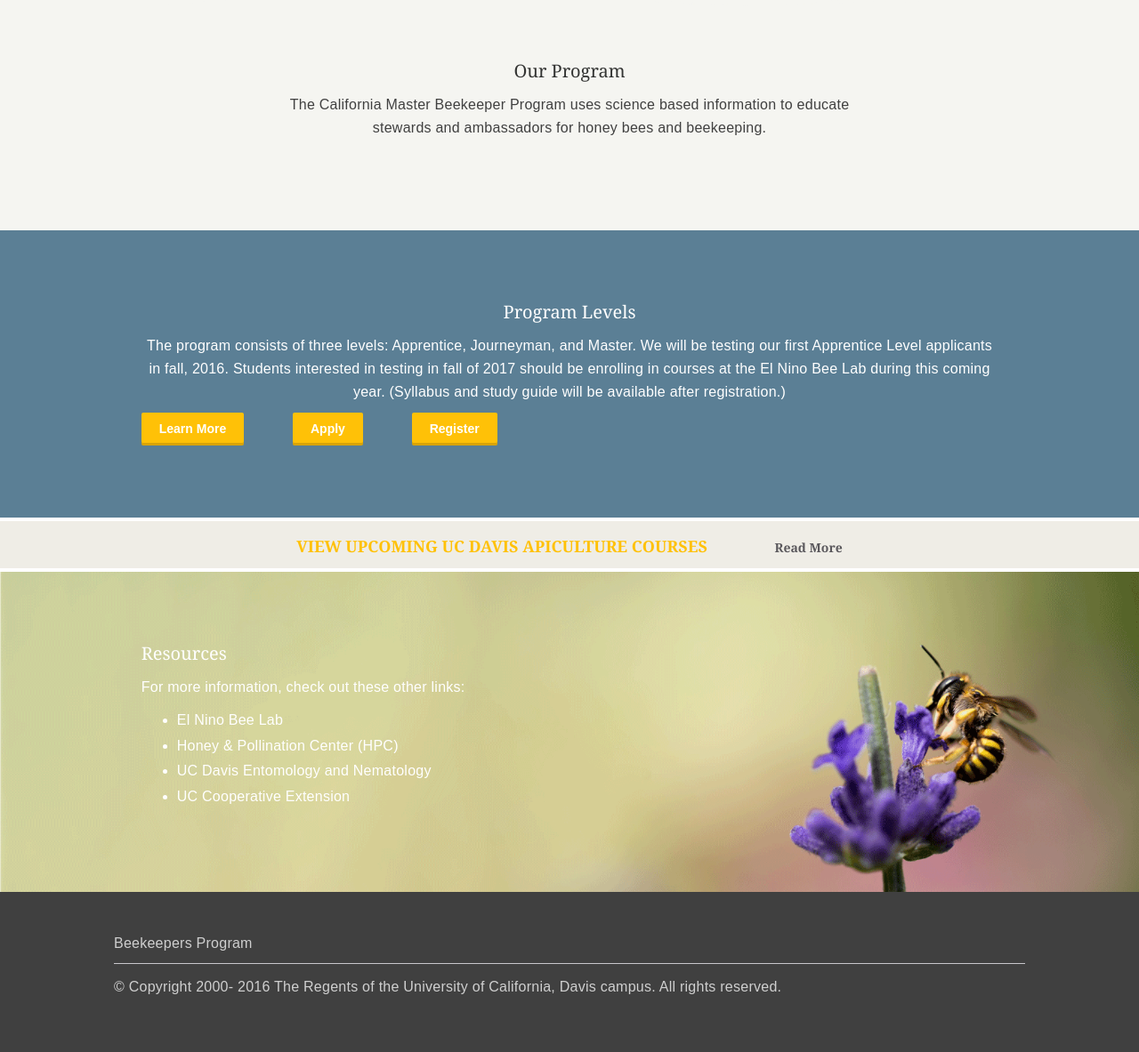
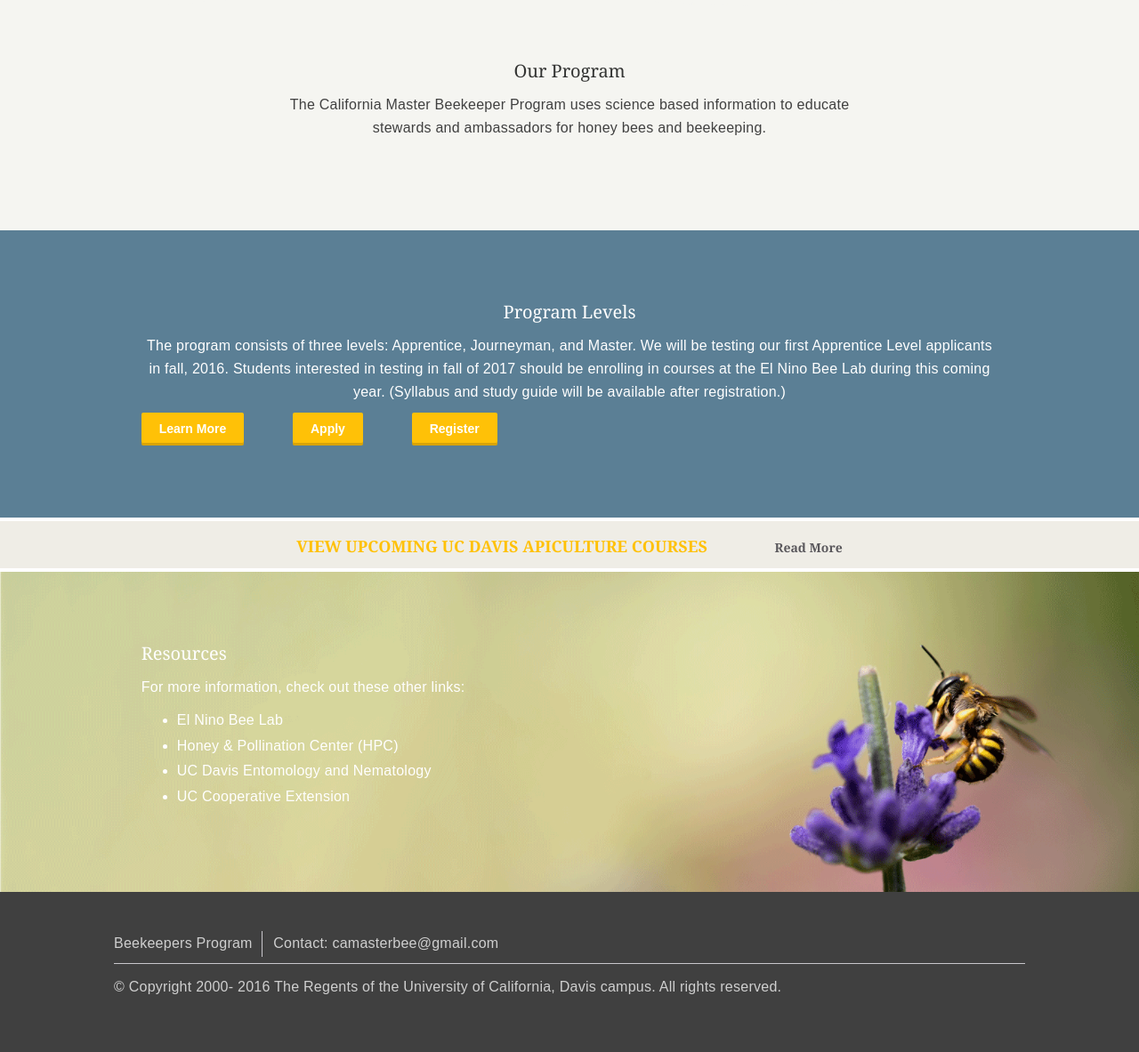
Before and after one commit to ucdavis/beekeeperprogram, a Jekyll site: the page built from index.html, in a window 1280 px wide. Shown: the whole page at 89% size. Built offline with Jekyll 4.4.1, drawn with Linux system fonts in a browser that asks for light colours; nearby versions of some CDN libraries; the list of posts is cut into pages by our own code.

Commit message:
add contact

```diff
--- a/_includes/footer.html
+++ b/_includes/footer.html
@@ -3,6 +3,7 @@
         <div class="foot_top">
             <ul class="footer-list no-bullet">
                 <li><a href="/">{{site.title}}</a></li>
+                <li>Contact: <a href="mailto:camasterbee@gmail.com">camasterbee@gmail.com</a></li>
             </ul>
         </div>
         <div class="foot_bottom">
--- a/_sass/_regions.scss
+++ b/_sass/_regions.scss
@@ -122,6 +122,9 @@ div #program-buttons {
     align-content: center;
 }
 
+/*div #program-buttons {
+    text-align: center;
+}*/
 
 
 .landing-feature-wrapper {
```
Also changed, not shown: 4 other files.
